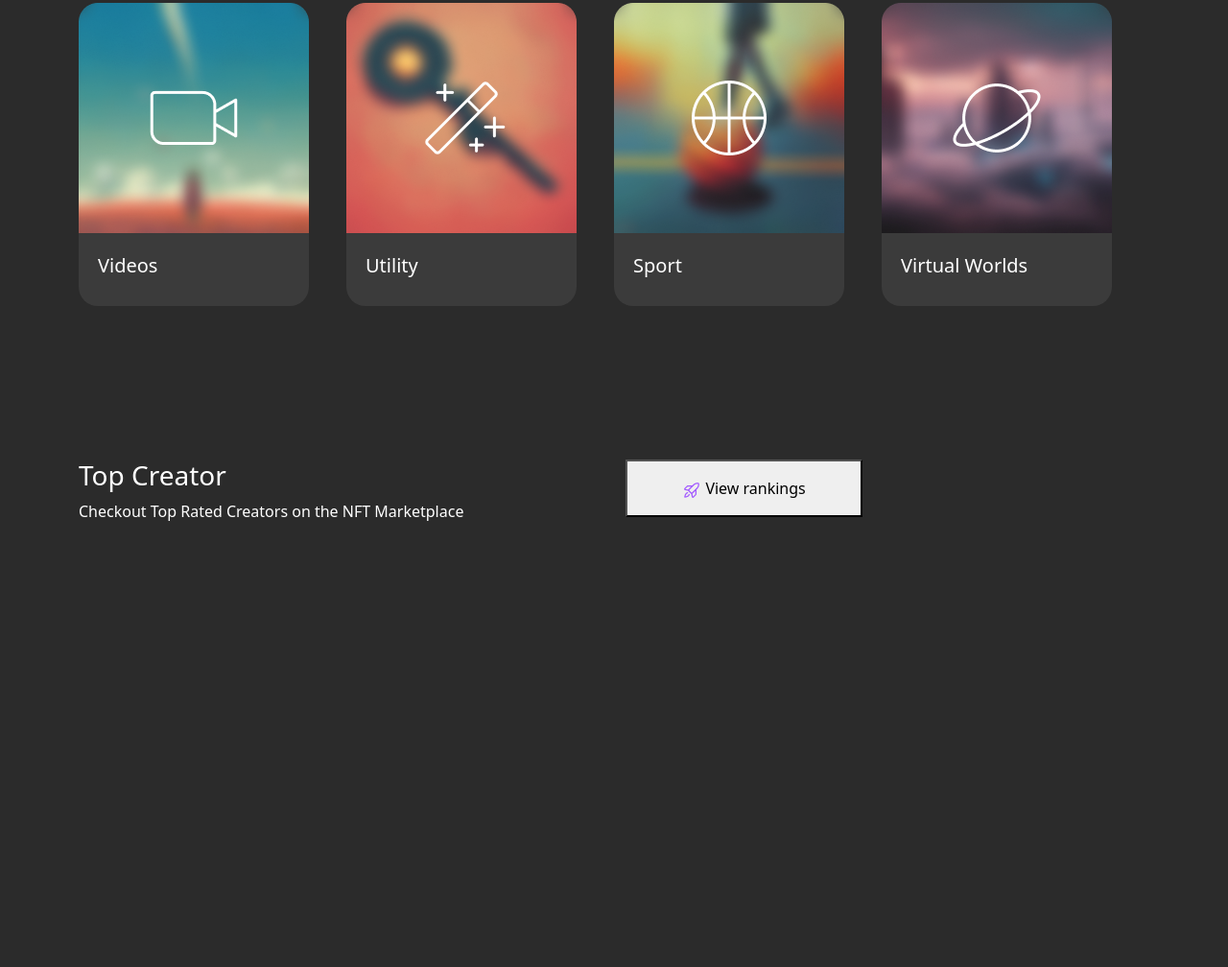
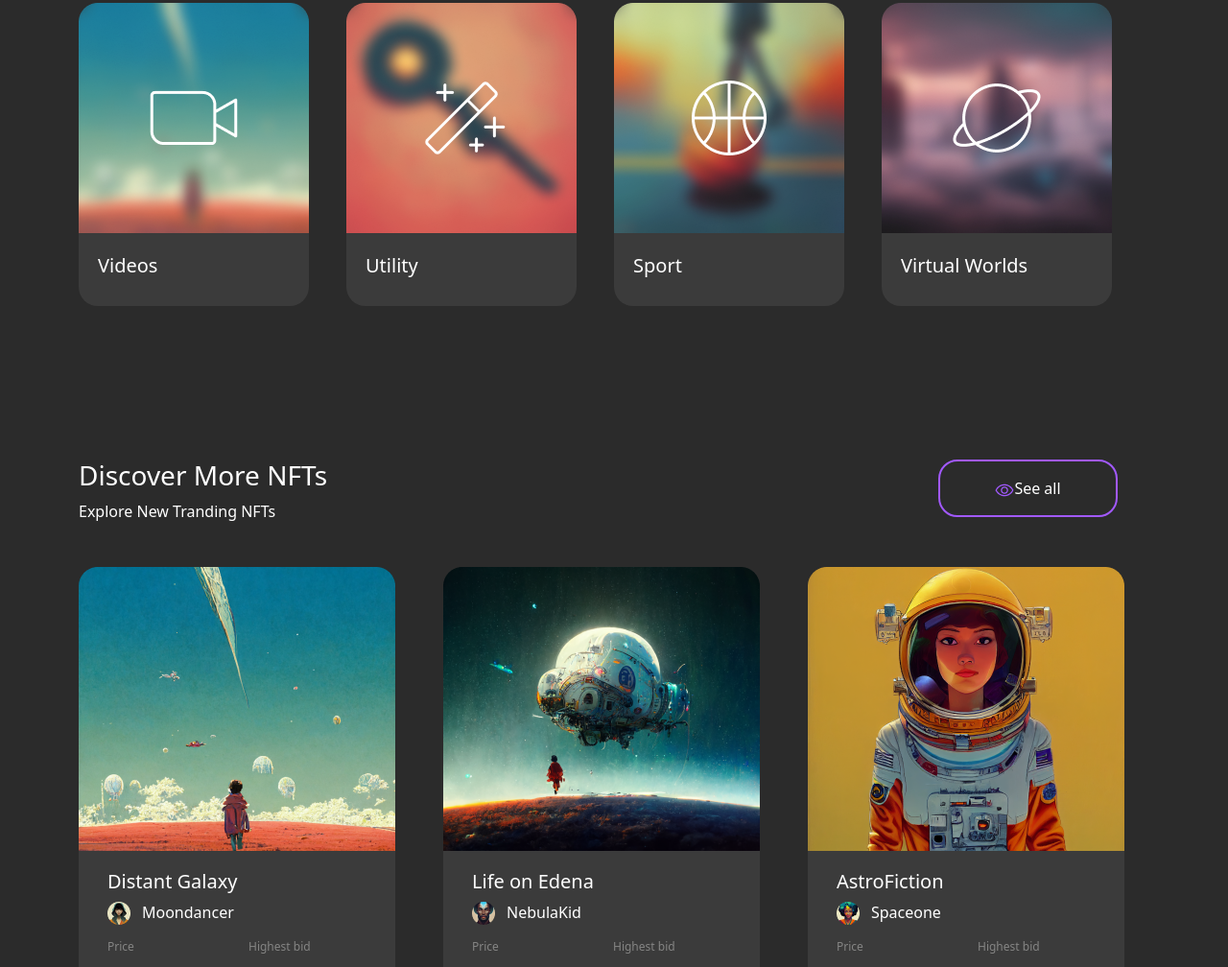
Before and after one commit to wahyunup/NFT-Marketplace-Landing---Page, a plain HTML site: page index.html in a window 1280 px wide. Shown: the part 3156-4164 px from the top of the page at 96% size. Before the commit the page ends 3747 px from the top, so only its background shows below. Drawn offline with nearby package versions, Linux system fonts and the light colour scheme.

Commit message:
add all section discover more NFTs

```diff
--- a/asset/css/style.css
+++ b/asset/css/style.css
@@ -113,17 +113,20 @@ body h1{
 }
 
 .top-creator .button-topcreator{
-    padding: 15px 50px;
     border-radius: 15px;
-    border-color: #A259FF;
+    border: 2px #A259FF solid;
     background-color: var(--primary-bg);
-    color: var(--btn-primary);
+    color: var(--btn-secondary);
     width: 247px;
 }
 
 .button-topcreator{
     width: 247px;
     height: 60px;
+}
+
+.button-topcreator img{
+    padding-right: 12px;
 }
 
 .position-top-creator{
@@ -193,8 +196,31 @@ body h1{
     display: contents;
 }
 
-.button-topcreator{
+.button-discovermorenfts{
+    border-radius: 20px;
+    border: 2px #A259FF solid;
+    width: 187px;
+    height: 60px;
+    background-color: var(--primary-bg);
+    color: var(--primary-text);
+}
 
+
+.position-button-discovermorenfts{
+    display: flex;
+    justify-content: end;
+    padding-right: 45px;
+}
+
+.DistantGalaxy{
+    padding: 20px 30px 25px 30px;
+    width: 330px;
+    border-radius: 0px 0px 20px 20px;
+    background-color: var(--secondary-bg);
+}
+
+.DistantGalaxyImg{
+    padding-right: 12px ;
 }
 
 @media(max-width: 1000px){
--- a/index.html
+++ b/index.html
@@ -159,7 +159,7 @@
                     </div>
                     <div class="col-lg-6 position-top-creator">
                         <button class="button-topcreator">
-                            <img src="asset/images/RocketLaunch(1).png" alt=""> View rankings
+                            <img src="asset/images/RocketLaunch(1).png" alt="">View rankings
                         </button>
                     </div>
                     </div>
@@ -404,18 +404,71 @@
             <!-- End Browse Categori -->
 
             <!-- Start Discover More NFTs -->
-                <section>
-                    <div class="container discover-more-nfts">
+                <section class="container">
+                    <div class="discover-more-nfts">
                         <div class="row d-flex" style="padding-bottom: 30px; padding-top: 30px;">
                             <div class="col-lg-6">
-                            <h3>Top Creator</h3>
-                            <p>Checkout Top Rated Creators on the NFT Marketplace</p>
+                            <h3>Discover More NFTs</h3>
+                            <p>Explore New Tranding NFTs</p>
                         </div>
-                        <div class="col-lg-6">
-                            <button class="button-topcreator">
-                                <img src="asset/images/RocketLaunch(1).png" alt=""> View rankings
-                            </button>
+                        <div class="col-lg-6 position-button-discovermorenfts">
+                            <button class="button-discovermorenfts">
+                                <img src="asset/images/Eye.png" alt="">See all</button>
                         </div>
+                        </div>
+                    </div>
+
+                    <div class="row">
+                        <div class="col-lg-4">
+                            <img src="asset/images/discover-more-nfts/Image-1.png" alt="">
+                            <div class="DistantGalaxy">
+                                <h5>Distant Galaxy</h5>
+                                <p><img class="DistantGalaxyImg" src="asset/images/discover-more-nfts/Avatar.png" alt="">Moondancer</p>
+                                <div class="row">
+                                    <div class="col-lg-6" style="line-height: 14.2px;">
+                                        <p style="font-size: 12px; font-weight: 400; color: #858584">Price</p>
+                                        <p style="font-weight: 400; font-size: 16px;">1.63 ETH</p>
+                                    </div>
+                                    <div class="col-lg-6" style="line-height: 13.2px;">
+                                        <p style="font-size: 12px; font-weight: 400; color: #858584;">Highest bid</p>
+                                        <p style="font-weight: 400; font-size: 16px;">0.3 wETH</p>
+                                    </div>
+                                </div>
+                            </div>
+                        </div>
+                        <div class="col-lg-4">
+                            <img src="asset/images/discover-more-nfts/Image.png" alt="">
+                            <div class="DistantGalaxy">
+                                <h5>Life on Edena</h5>
+                                <p><img class="DistantGalaxyImg" src="asset/images/discover-more-nfts/Avatar2.png" alt="">NebulaKid</p>
+                                <div class="row">
+                                    <div class="col-lg-6" style="line-height: 14.2px;">
+                                        <p style="font-size: 12px; font-weight: 400; color: #858584">Price</p>
+                                        <p style="font-weight: 400; font-size: 16px;">1.63 ETH</p>
+                                    </div>
+                                    <div class="col-lg-6" style="line-height: 13.2px;">
+                                        <p style="font-size: 12px; font-weight: 400; color: #858584;">Highest bid</p>
+                                        <p style="font-weight: 400; font-size: 16px;">0.3 wETH</p>
+                                    </div>
+                                </div>
+                            </div>
+                        </div>
+                        <div class="col-lg-4">
+                            <img src="asset/images/discover-more-nfts/Image-2.png" alt="">
+                            <div class="DistantGalaxy">
+                                <h5>AstroFiction</h5>
+                                <p><img class="DistantGalaxyImg" src="asset/images/discover-more-nfts/Avatar3.png" alt="">Spaceone</p>
+                                <div class="row">
+                                    <div class="col-lg-6" style="line-height: 14.2px;">
+                                        <p style="font-size: 12px; font-weight: 400; color: #858584">Price</p>
+                                        <p style="font-weight: 400; font-size: 16px;">1.63 ETH</p>
+                                    </div>
+                                    <div class="col-lg-6" style="line-height: 13.2px;">
+                                        <p style="font-size: 12px; font-weight: 400; color: #858584;">Highest bid</p>
+                                        <p style="font-weight: 400; font-size: 16px;">0.3 wETH</p>
+                                    </div>
+                                </div>
+                            </div>
                         </div>
                     </div>
                 </section>
```
Also changed, not shown: asset/images/Eye.png (added), asset/images/discover-more-nfts/Avatar.png (added), asset/images/discover-more-nfts/Avatar2.png (added), asset/images/discover-more-nfts/Avatar3.png (added), asset/images/discover-more-nfts/Image-1.png (added), asset/images/discover-more-nfts/Image-2.png (added), asset/images/discover-more-nfts/Image.png (added).
